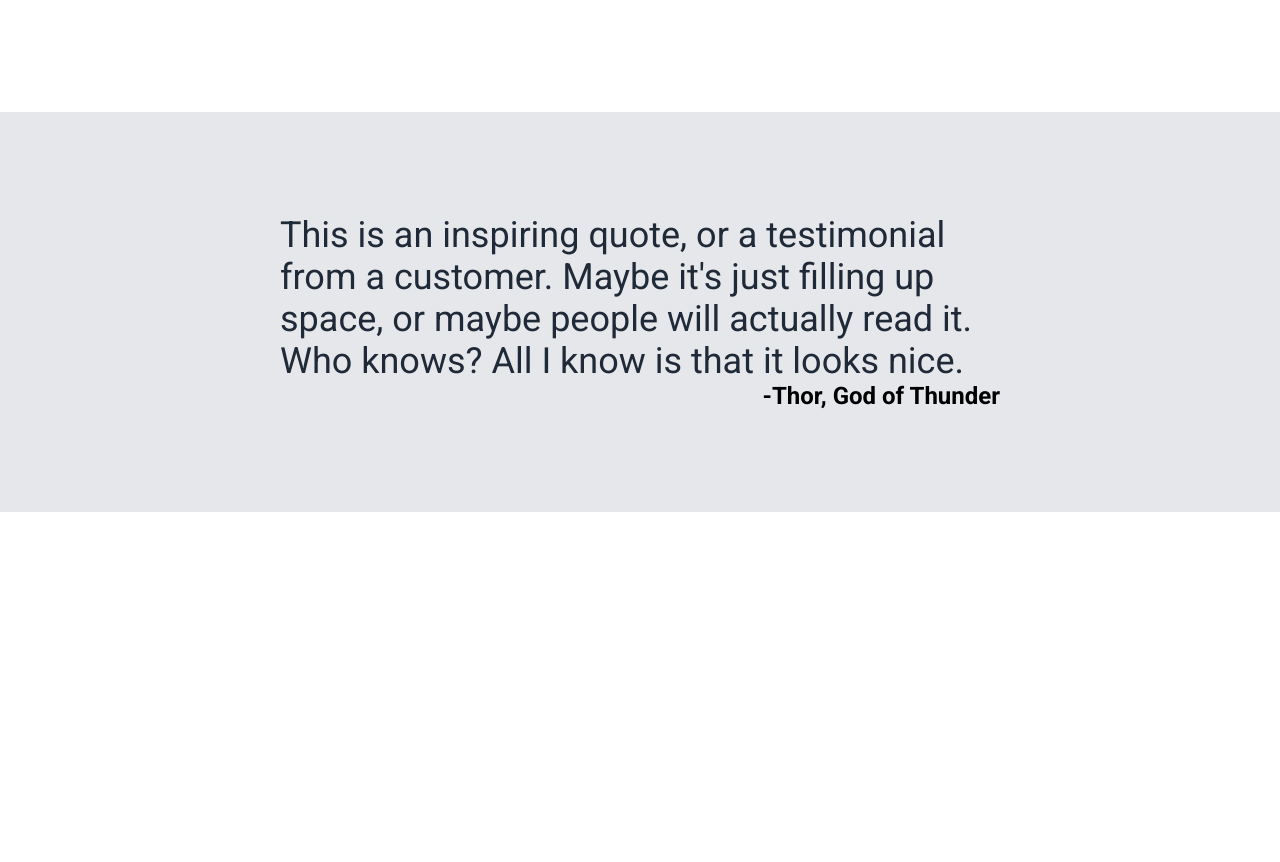
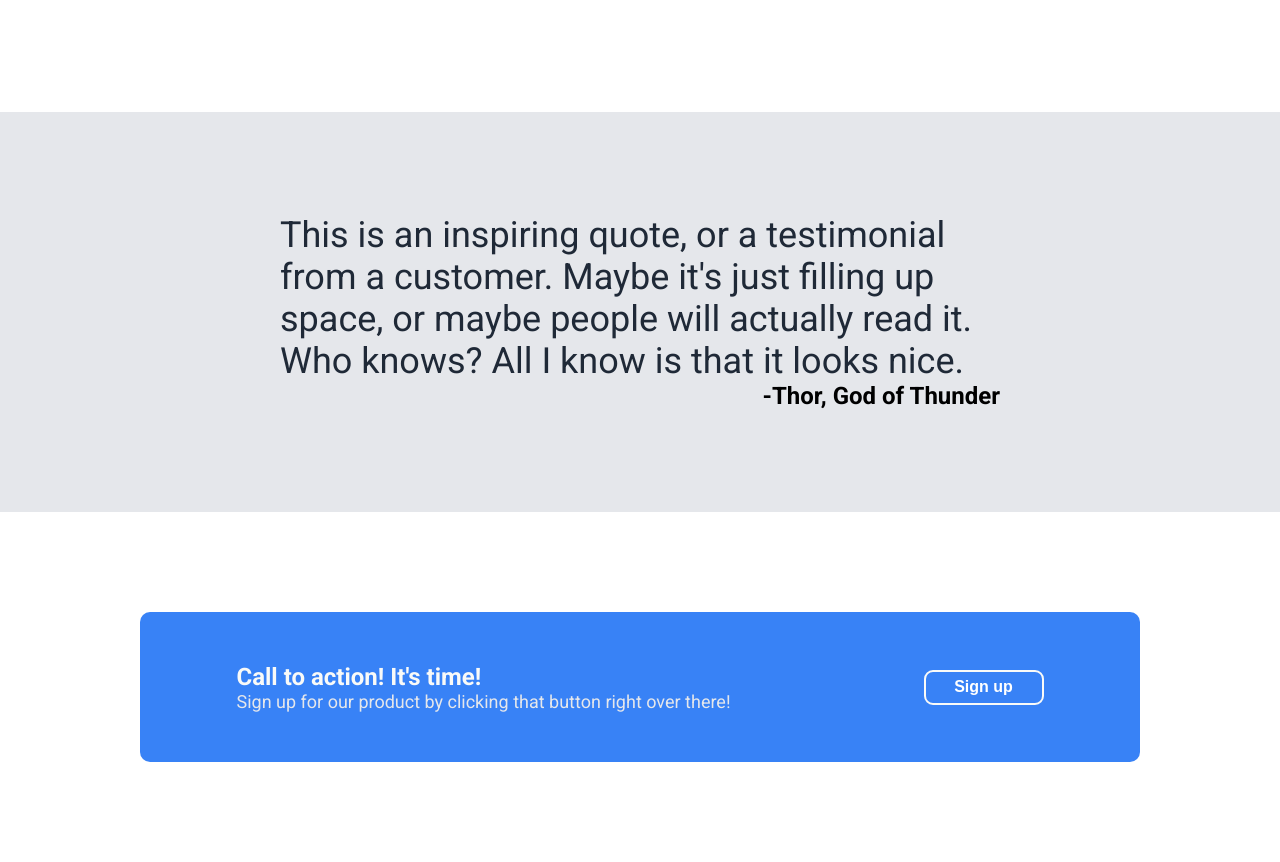
Before and after one commit to FacundoPaez98/landing-page, a plain HTML site: page index.html in a window 1280 px wide. Shown: the part 967-1829 px from the top of the page. Before the commit the page ends 1479 px from the top, so only its background shows below. Drawn offline with Linux system fonts and the light colour scheme.

Commit message:
Add third section of the content of the landing page

```diff
--- a/index.html
+++ b/index.html
@@ -57,6 +57,15 @@
         </div>
         <div class="author">-Thor, God of Thunder</div>
     </div>
+    <div class="third-section">
+        <div class="call-to-action">
+            <div class="cta-content">
+                <div class="cta-title"> Call to action! It's time!</div>
+                <div class="cta-text">Sign up for our product by clicking that button right over there!</div>
+            </div>
+            <button class="cta-button">Sign up</button>
+        </div>
+    </div>
 </body>
 
 </html>
--- a/styles.css
+++ b/styles.css
@@ -153,3 +153,42 @@ button {
 .quote, .author {
     margin: 0px 280px;
 }
+
+.third-section {
+    display: flex;
+    min-height: 350px;
+    align-items: center;
+    justify-content: center;
+}
+
+.call-to-action {
+    display: flex;
+    align-items: center;
+    justify-content: space-around;
+    background-color: #3882F6;
+    width: 1000px;
+    height: 150px;
+    border-radius: 10px;
+}
+
+.cta-content {
+    display: flex;
+    flex-direction: column;
+}
+
+.cta-title {
+    color: #F9FAF8;
+    font-size: 24px;
+    font-weight: 900;
+}
+
+.cta-text {
+ color: #E5E7EB;
+ font-size: 18px;
+}
+
+.cta-button {
+    border: solid;
+    border-width: 2px;
+    border-color: #F9FAF8;
+}
```
